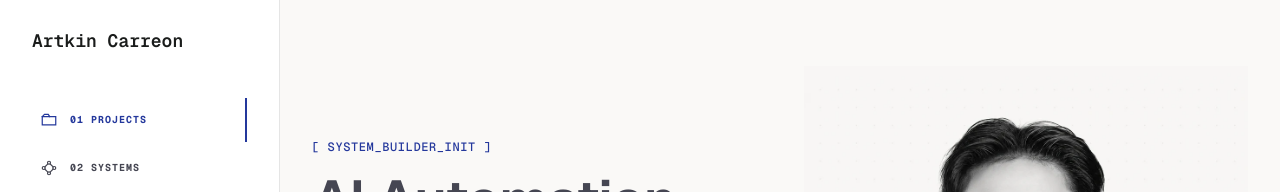
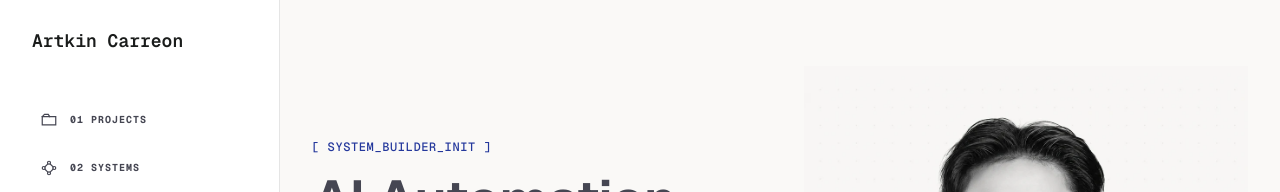
Before and after one commit to kin2001/myportfolio, a Next.js app in the folder web/: page / in a window 1280 px wide. Shown: the top 192 px of the page. Built offline with nearby package versions, Linux system fonts and the light colour scheme; no server answers.

Commit message:
Track sidebar state from visible sections

```diff
--- a/web/src/components/site-shell.tsx
+++ b/web/src/components/site-shell.tsx
@@ -14,23 +14,49 @@ const navigation = [
   ["06", "Contact", "/contact", "contact"],
 ] as const;
 
+const homeSections = ["projects", "systems", "signal", "credentials", "contact"] as const;
+
 function NavLinks({ close }: { close?: () => void }) {
   const pathname = usePathname();
-  const [hash, setHash] = useState("#projects");
+  const [hash, setHash] = useState("");
 
   useEffect(() => {
-    const syncHash = () => setHash(window.location.hash || "#projects");
+    if (pathname !== "/") return setHash("");
+
+    const syncSection = () => {
+      let current = "";
+      for (const id of homeSections) {
+        const element = document.getElementById(id);
+        if (element && element.getBoundingClientRect().top <= window.innerHeight * 0.1) current = `#${id}`;
+      }
+      setHash(current);
+    };
+    const syncHash = () => {
+      setHash(homeSections.some((id) => `#${id}` === window.location.hash) ? window.location.hash : "");
+    };
+
     syncHash();
+    const frame = requestAnimationFrame(syncHash);
+    const observer = new IntersectionObserver(syncSection, { rootMargin: "0px 0px -90%" });
+    for (const id of homeSections) {
+      const element = document.getElementById(id);
+      if (element) observer.observe(element);
+    }
     window.addEventListener("hashchange", syncHash);
-    return () => window.removeEventListener("hashchange", syncHash);
+    return () => {
+      cancelAnimationFrame(frame);
+      observer.disconnect();
+      window.removeEventListener("hashchange", syncHash);
+    };
   }, [pathname]);
 
   return (
     <nav aria-label="Primary navigation" className="flex flex-col gap-1">
       {navigation.map(([index, label, href, icon]) => {
-        const active = href.startsWith("/#")
-          ? (href === "/#projects" && pathname.startsWith("/work")) || (pathname === "/" && href === `/${hash}`)
-          : pathname === href;
+        const section = href.startsWith("/#") ? href.slice(2) : href.slice(1);
+        const active = pathname === "/"
+          ? hash === `#${section}`
+          : href === "/#projects" ? pathname.startsWith("/work") : pathname === href;
         return (
           <Link
             key={href}
```
